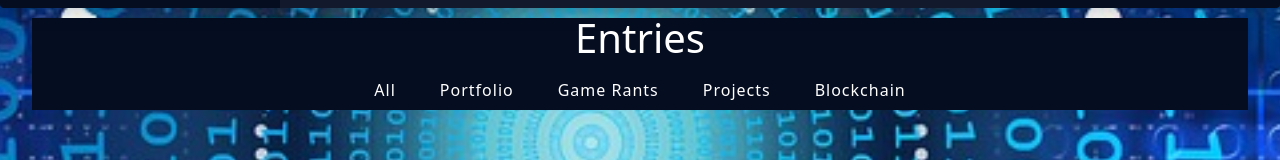
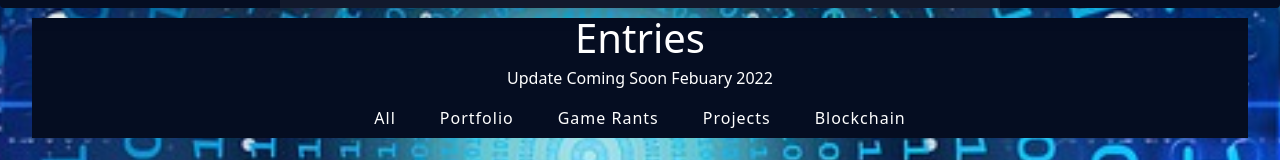
Before and after one commit to JpBongiovanni/JB_Portfolio, a React (Create React App) app: page /blog in a window 1280 px wide. Shown: the part 329-489 px from the top of the page. Built offline with nearby package versions, Linux system fonts and the light colour scheme.

Commit message:
update coming soon

```diff
--- a/src/components/Blog/BlogApp.js
+++ b/src/components/Blog/BlogApp.js
@@ -23,6 +23,7 @@ function BlogApp() {
         <section className="menu section">
             <div className="title">
                 <h2>Entries</h2>
+                <h4>Update coming soon Febuary 2022</h4>
                 <Categories categories={categories}filterItems={filterItems}/>
             </div>
             <div>
```
